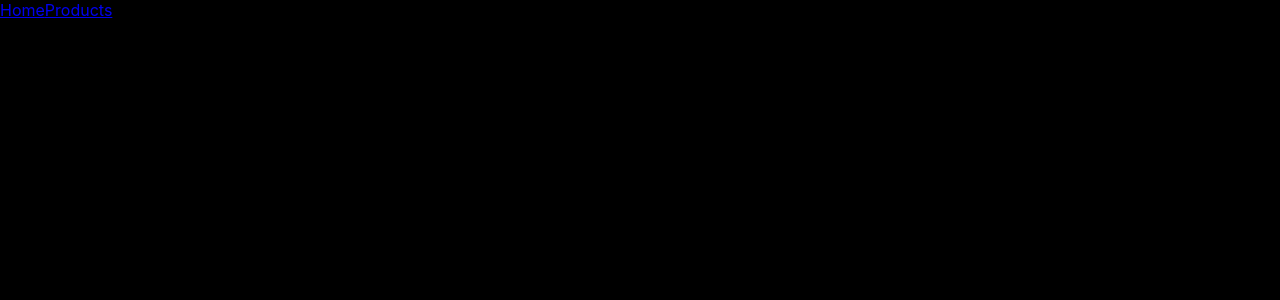
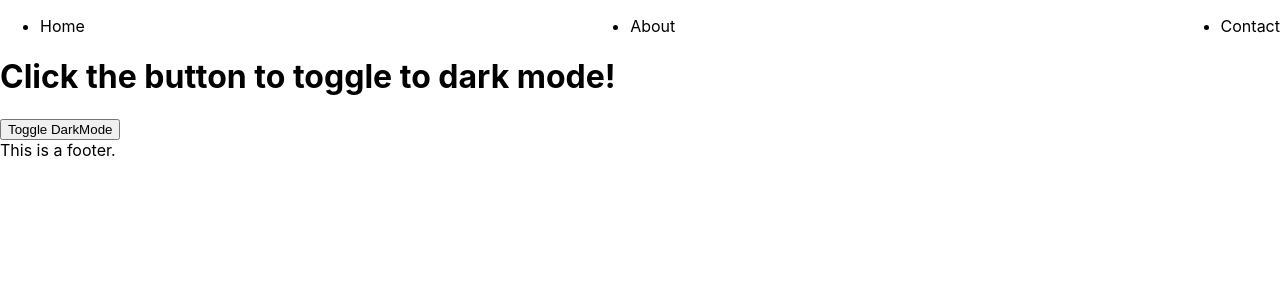
Before and after one commit to sotobry/v-school-level-4, a React (Create React App) app: page /services/1 in a window 1280 px wide. Shown: the top 300 px of the page. Built offline with nearby package versions, Linux system fonts and the light colour scheme.

Commit message:
Finish the Changing Themes Using Context assignment.

```diff
--- a/src/App.js
+++ b/src/App.js
@@ -22,7 +22,10 @@ import './App.css';
 // import UseRef from './lessons/21_useRef/UseRef';
 // import CustomHooks from './lessons/22_customHooks/CustomHooks';
 // import ReactRouter from './lessons/23_reactRouter/ReactRouter';
-import ReactRouterChallenge from './lessons/23_reactRouter/ReactRouterChallenge';
+// import ReactRouterChallenge from './lessons/23_reactRouter/ReactRouterChallenge';
+
+import { ThemeContextProvider } from './assignments/themeContext';
+import ChangingThemesUsingContext from './assignments/ChangingThemesUsingContext';
 
 function App() {
   return (
@@ -51,7 +54,10 @@ function App() {
       {/* <UseRef /> */}
       {/* <CustomHooks /> */}
       {/* <ReactRouter /> */}
-      <ReactRouterChallenge />
+      {/* <ReactRouterChallenge /> */}
+      <ThemeContextProvider>
+        <ChangingThemesUsingContext />
+      </ThemeContextProvider>
     </div>
   );
 }
--- /dev/null
+++ b/src/assignments/ChangingThemesUsingContext.css
@@ -0,0 +1,12 @@
+body {
+  background-color: white;
+  color: black;
+}
+.Navbar ul {
+  display: flex;
+  justify-content: space-between;
+}
+.darkMode {
+  background-color: black;
+  color: white;
+}
--- /dev/null
+++ b/src/assignments/ChangingThemesUsingContext.js
@@ -0,0 +1,14 @@
+import './ChangingThemesUsingContext.css';
+
+import Footer from './Footer';
+import Main from './Main';
+import Navbar from './Navbar';
+
+const ChangingThemesUsingContext = () =>
+  <>
+    <Navbar />
+    <Main />
+    <Footer />
+  </>;
+
+export default ChangingThemesUsingContext;
--- /dev/null
+++ b/src/assignments/Footer.js
@@ -0,0 +1,11 @@
+import { useContext } from 'react';
+import { ThemeContext } from './themeContext';
+
+const Footer = () => {
+  const { isDarkMode } = useContext(ThemeContext)
+  return (
+    <footer className={`${isDarkMode && 'darkMode'}`}>This is a footer.</footer>
+  );
+};
+
+export default Footer;
--- /dev/null
+++ b/src/assignments/Main.js
@@ -0,0 +1,17 @@
+import { useContext } from 'react';
+import { ThemeContext } from './themeContext';
+
+const Main = () => {
+  const { isDarkMode, toggleDarkMode } = useContext(ThemeContext);
+
+  const handleClick = () => toggleDarkMode();
+
+  return (
+    <main className={`${isDarkMode && 'darkMode'}`}>
+      <h1>Click the button to toggle to {isDarkMode ? 'light' : 'dark'} mode!</h1>
+      <button onClick={handleClick}>Toggle DarkMode</button>
+    </main>
+  );
+};
+
+export default Main;
--- /dev/null
+++ b/src/assignments/Navbar.js
@@ -0,0 +1,17 @@
+import { useContext } from 'react';
+import { ThemeContext } from './themeContext';
+
+const Navbar = () => {
+  const { isDarkMode } = useContext(ThemeContext);
+  return (
+    <nav className={`Navbar ${isDarkMode && 'darkMode'}`}>
+      <ul>
+        <li>Home</li>
+        <li>About</li>
+        <li>Contact</li>
+      </ul>
+    </nav>
+  );
+};
+
+export default Navbar;
--- /dev/null
+++ b/src/assignments/themeContext.js
@@ -0,0 +1,14 @@
+import { createContext, useState } from 'react';
+
+const ThemeContext = createContext();
+const { Provider } = ThemeContext;
+
+const ThemeContextProvider = ({ children }) => {
+  const [isDarkMode, setDarkModeTo] = useState(false);
+  const toggleDarkMode = () => setDarkModeTo(isDarkMode => !isDarkMode);
+  return (
+    <Provider value={{ isDarkMode, toggleDarkMode }}>{children}</Provider>
+  );
+};
+
+export { ThemeContext, ThemeContextProvider };
```
Also changed, not shown: src/lessons/16_context/themeContext.js (+4 -3 lines).
